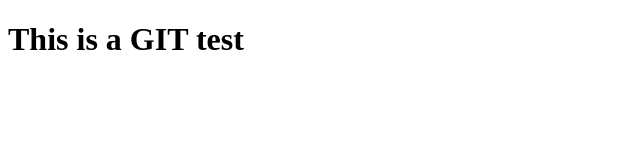
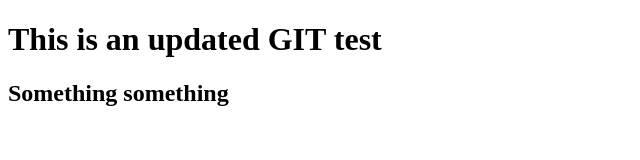
Before and after one commit to ykra/Git-test, a plain HTML site: page index.html in a window 1280 px wide. Shown: the whole page, without its empty margins (0-640 px from the left). Drawn offline with Linux system fonts and the light colour scheme.

Commit message:
updated index again

```diff
--- a/index.html
+++ b/index.html
@@ -7,6 +7,7 @@
     <title>Git Test</title>
 </head>
 <body>
-    <h1>This is a GIT test</h1>
+    <h1>This is an updated GIT test</h1>
+    <h2>Something something</h2>
 </body>
 </html>
```
